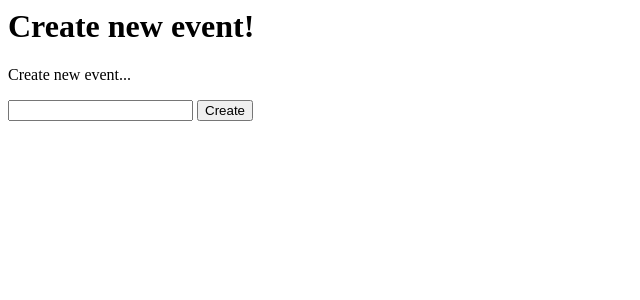
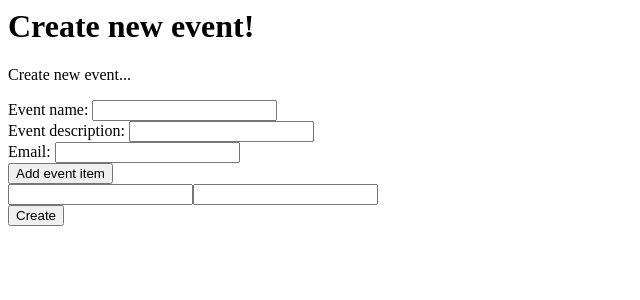
Before and after one commit to devArena/djangoodle, a Django app: page / in a window 1280 px wide. Shown: the top 300 px of the page, without its empty margins (0-640 px from the left). Run offline with Django 3.2, Linux system fonts and the light colour scheme; some libraries are stand-ins or nearby versions.

Commit message:
Creating events and items with ajax

```diff
--- a/djangoodle/templates/base.html
+++ b/djangoodle/templates/base.html
@@ -11,6 +11,7 @@
 </html>
 
 <script src="//ajax.googleapis.com/ajax/libs/jquery/2.0.3/jquery.min.js"></script>
+<script src="{{ STATIC_URL }}js/csrf.js"></script>
 <script>
 {% block extra_javascript %}{% endblock %}
 </script>
--- a/djangoodle/templates/home.html
+++ b/djangoodle/templates/home.html
@@ -5,33 +5,102 @@
 
 <h1>Create new event!</h1>
 <p>Create new event...</p>
-<input id="event_name_input" type="text" name="Event name">
+
+<div>
+<label for="event_name_input">Event name:</label>
+<input id="event_name_input" type="text" name="event_name">
+</div>
+
+<div>
+<label for="event_description_input">Event description:</label>
+<input id="event_description_input" type="text" name="event_description">
+</div>
+
+<div>
+<label for="event_email_input">Email:</label>
+<input id="event_email_input" type="text" name="event_email">
+</div>
+
+<div id="event_items">
+
+
+<button id="add_event_item" type="button">Add event item</button>
+</div>
+
 <button id="create_button" type="button">Create</button>
+
 <p id="info"></p>
 
 {% endblock %}
 
 {% block extra_javascript %}
 
+$("document").ready( function() {
+
+    addEventItem();
+
+}
+);
+
 $("#create_button").click(
     function(){
-        console.log($("#event_name_input").val());
-        create_event($("#event_name_input").val());
+        var event_data = {};
+
+        event_data.name = $("#event_name_input").val();
+        event_data.items= [];
+
+        $("#event_items div").each(function() {
+          var ei = {};
+          ei.category = $(".item_category",this).val();
+          ei.time = $(".item_time",this).val();
+          event_data.items.push(ei);
+        });
+
+        console.log(event_data);
+
+        create_event(JSON.stringify(event_data));
     }
 );
 
-function create_event(event_name) {
+$("#add_event_item").click(
+  function() {
+    addEventItem();
+  }
+);
+
+function addEventItem()
+{
+  var event_item = $("<div>");
+
+  item_category = $("<input/>", {
+                        type: 'text',
+                        class: 'item_category'
+                    });
+  item_time = $("<input/>", {
+                        type: 'text',
+                        class: 'item_time'
+                    });
+
+  event_item.append(item_category,item_time);
+  $("#event_items").append(event_item);
+
+
+}
+
+
+function create_event(event_data) {
   $.ajax({
-    url: "/new_event/",
+    url: "/create_event/",
     type: "POST",
-    data: event_name,
+    data: event_data,
     cache: true,
     success: function (data, textStatus, jqXHR) {
       $("#info").text("Created new event!");
+      console.log(data);
     },
     complete: function (jqXHR, textStatus) {},
     error: function (data, textStatus, errorThrown) {
-      $("#info").text("Created new event!");
+      $("#info").text("Error with event creation!");
     }
   });
 }
--- a/djangoodle/urls.py
+++ b/djangoodle/urls.py
@@ -7,4 +7,5 @@ from djangoodle import views
 
 urlpatterns = patterns('',
     url(r'^$', views.home, name='home'),
+    url(r'^create_event/$', views.create_event, name='create_event'),
 )
--- a/djangoodle/views.py
+++ b/djangoodle/views.py
@@ -1,5 +1,19 @@
 
 from django.shortcuts import render_to_response
+from django.http import Http404, HttpResponse, HttpResponseBadRequest, HttpResponseRedirect
+from django.template.context import RequestContext
+import json
 
 def home(request):
-    return render_to_response('home.html')
+    context = RequestContext(request)
+    return render_to_response('home.html', context)
+
+def create_event(request):
+    if request.method == 'POST':
+        data = json.loads(request.body)
+        try:
+            items = data['items']
+            print items
+        except KeyError:
+            HttpResponseServerError("Malformed data!")
+    return HttpResponse("Got json data")
--- a/requirements.txt
+++ b/requirements.txt
@@ -1 +1,2 @@
 Django==1.6.1
+South==0.8.4
--- /dev/null
+++ b/static/js/csrf.js
@@ -0,0 +1,44 @@
+function getCookie(name) {
+  var cookieValue = null;
+  if (document.cookie && document.cookie != '') {
+      var cookies = document.cookie.split(';');
+      for (var i = 0; i < cookies.length; i++) {
+          var cookie = jQuery.trim(cookies[i]);
+          // Does this cookie string begin with the name we want?
+          if (cookie.substring(0, name.length + 1) == (name + '=')) {
+              cookieValue = decodeURIComponent(cookie.substring(name.length + 1));
+              break;
+          }
+      }
+  }
+  return cookieValue;
+}
+var csrftoken = getCookie('csrftoken');
+
+function csrfSafeMethod(method) {
+  // these HTTP methods do not require CSRF protection
+  return (/^(GET|HEAD|OPTIONS|TRACE)$/.test(method));
+}
+
+function sameOrigin(url) {
+  // test that a given url is a same-origin URL
+  // url could be relative or scheme relative or absolute
+  var host = document.location.host; // host + port
+  var protocol = document.location.protocol;
+  var sr_origin = '//' + host;
+  var origin = protocol + sr_origin;
+  // Allow absolute or scheme relative URLs to same origin
+  return (url == origin || url.slice(0, origin.length + 1) == origin + '/') ||
+      (url == sr_origin || url.slice(0, sr_origin.length + 1) == sr_origin + '/') ||
+      // or any other URL that isn't scheme relative or absolute i.e relative.
+      !(/^(\/\/|http:|https:).*/.test(url));
+}
+
+$.ajaxSetup({
+    crossDomain: false, // obviates need for sameOrigin test
+    beforeSend: function(xhr, settings) {
+        if (!csrfSafeMethod(settings.type) && sameOrigin(settings.url)) {
+            xhr.setRequestHeader("X-CSRFToken", csrftoken);
+        }
+    }
+});
```
Also changed, not shown: README.md, djangoodle/models.py (line endings or trailing spaces), 1 other file.
